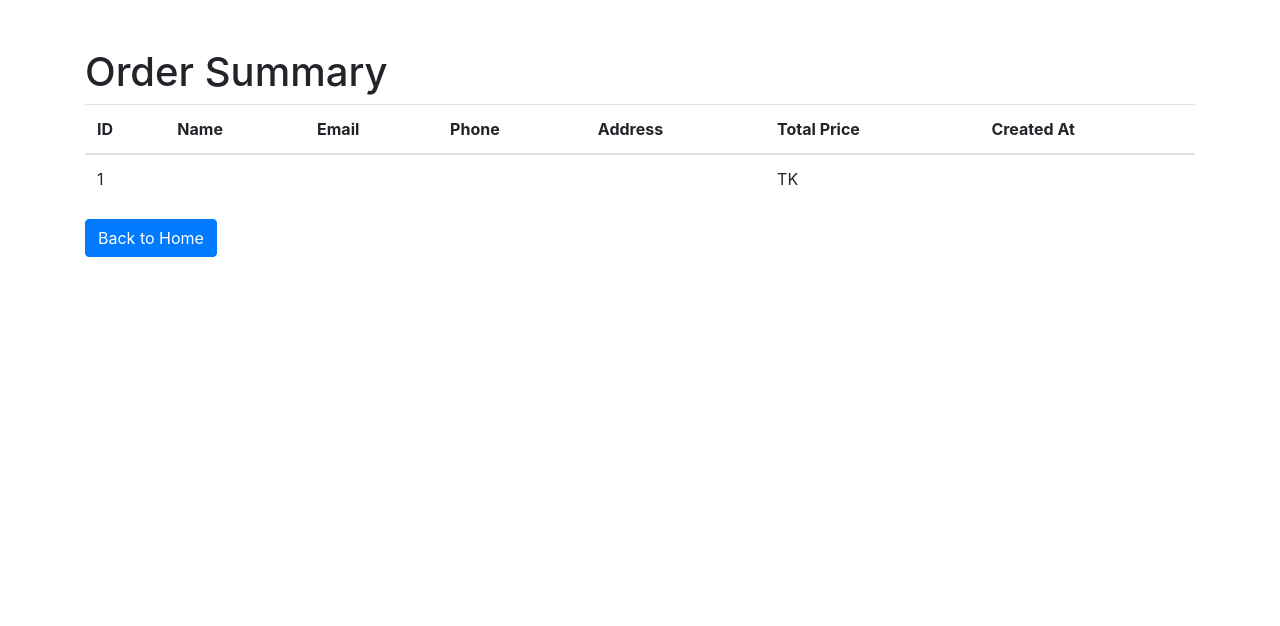
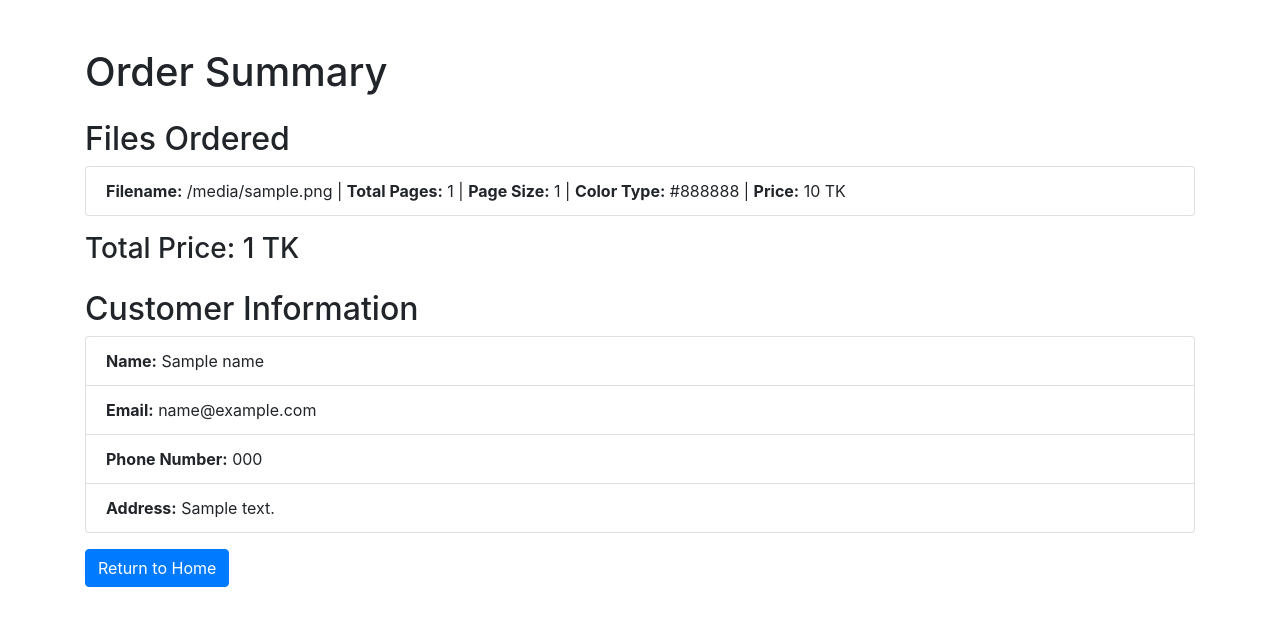
Before and after one commit to Tomalislam/eprint, a Flask app: template templates/order_summary.html in a window 1280 px wide. Shown: the top 626 px of the page. Run offline with Flask 3, Linux system fonts and the light colour scheme; tables that the repository leaves empty hold one stand-in row (values such as "Sample post"); the template is opened without the code that fills it: values that come from a table or form of the project are taken from there, most other values are stand-ins (such as "Sample title", 1, 10 or a date in 2020); some libraries are stand-ins or nearby versions.

Commit message:
Update order_summary.html

```diff
--- a/templates/order_summary.html
+++ b/templates/order_summary.html
@@ -9,33 +9,34 @@
 <body>
 <div class="container">
     <h1 class="mt-5">Order Summary</h1>
-    <table class="table">
-        <thead>
-            <tr>
-                <th>ID</th>
-                <th>Name</th>
-                <th>Email</th>
-                <th>Phone</th>
-                <th>Address</th>
-                <th>Total Price</th>
-                <th>Created At</th>
-            </tr>
-        </thead>
-        <tbody>
-            {% for order in orders %}
-            <tr>
-                <td>{{ order.id }}</td>
-                <td>{{ order.name }}</td>
-                <td>{{ order.email }}</td>
-                <td>{{ order.phone }}</td>
-                <td>{{ order.address }}</td>
-                <td>{{ order.total_price }} TK</td>
-                <td>{{ order.created_at }}</td>
-            </tr>
+
+    {% if file_details %}
+        <h2 class="mt-4">Files Ordered</h2>
+        <ul class="list-group">
+            {% for file in file_details %}
+                <li class="list-group-item">
+                    <strong>Filename:</strong> {{ file.filename }} |
+                    <strong>Total Pages:</strong> {{ file.total_pages }} |
+                    <strong>Page Size:</strong> {{ file.page_size }} |
+                    <strong>Color Type:</strong> {{ file.color_type }} |
+                    <strong>Price:</strong> {{ file.price }} TK
+                </li>
             {% endfor %}
-        </tbody>
-    </table>
-    <a href="{{ url_for('home') }}" class="btn btn-primary">Back to Home</a>
+        </ul>
+        <h3 class="mt-3">Total Price: {{ total_price }} TK</h3>
+    {% else %}
+        <p>No files were found in the order summary.</p>
+    {% endif %}
+
+    <h2 class="mt-4">Customer Information</h2>
+    <ul class="list-group">
+        <li class="list-group-item"><strong>Name:</strong> {{ name }}</li>
+        <li class="list-group-item"><strong>Email:</strong> {{ email }}</li>
+        <li class="list-group-item"><strong>Phone Number:</strong> {{ phone }}</li>
+        <li class="list-group-item"><strong>Address:</strong> {{ address }}</li>
+    </ul>
+
+    <a href="{{ url_for('home') }}" class="btn btn-primary mt-3">Return to Home</a>
 </div>
 </body>
 </html>
```
